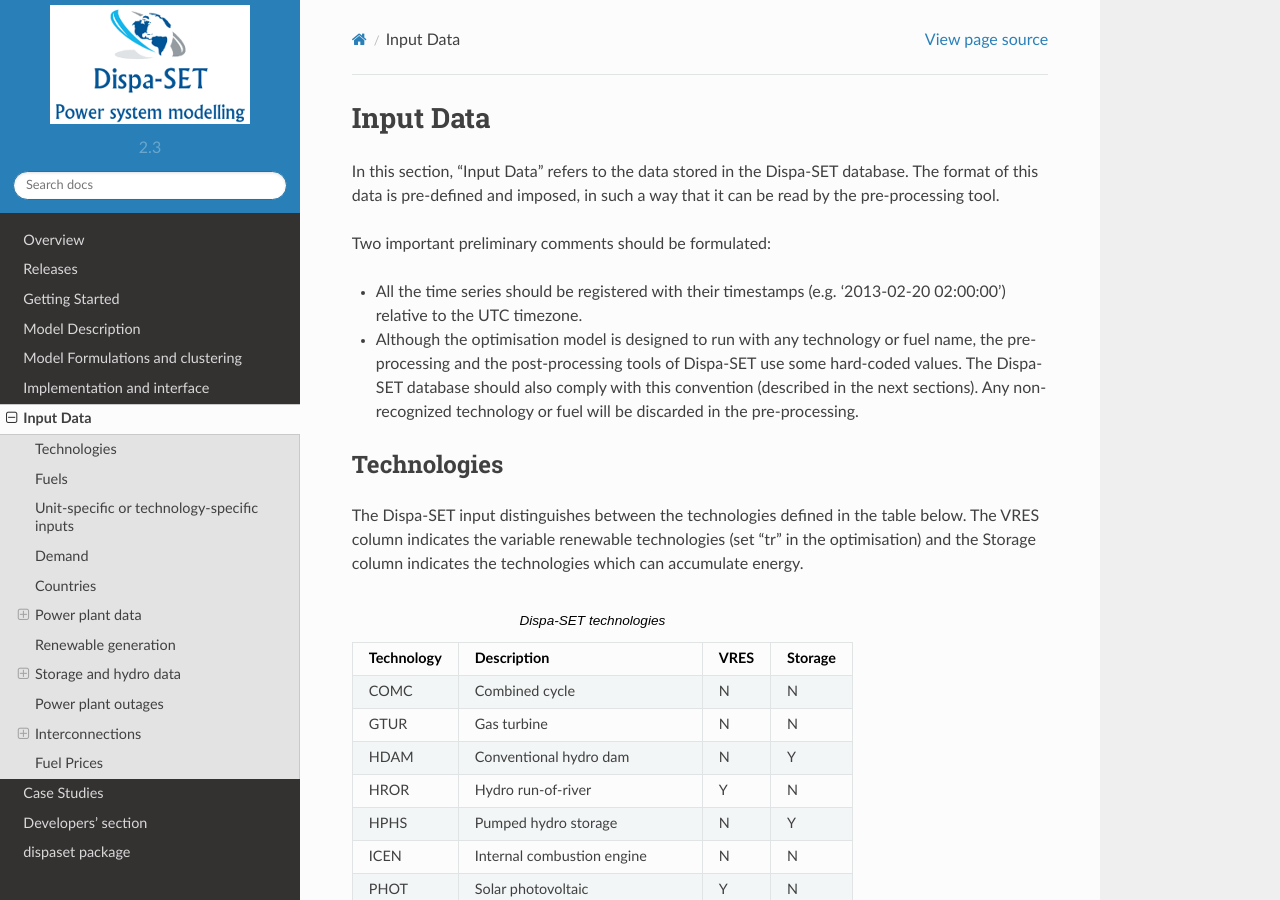
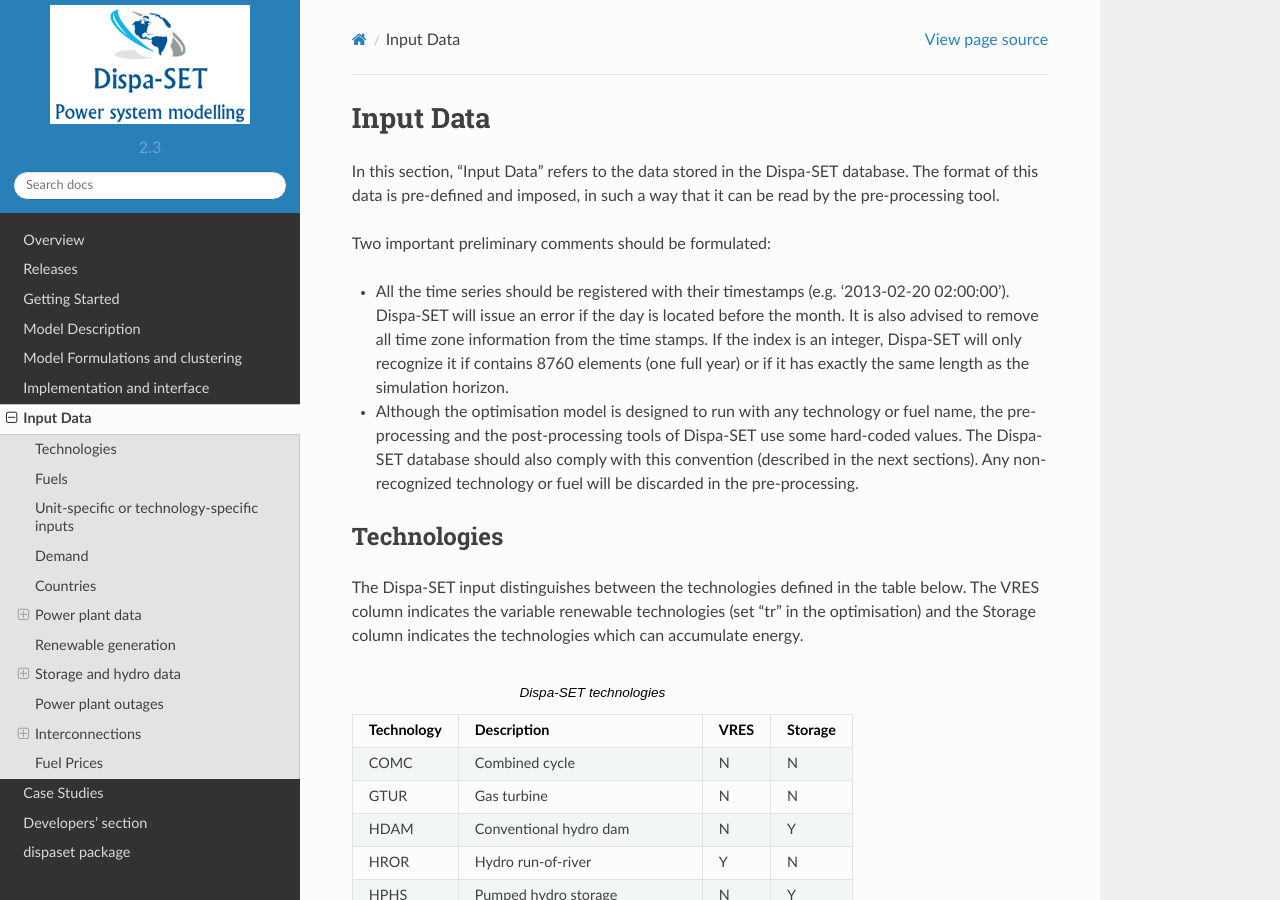
Before and after one commit to energy-modelling-toolkit/Dispa-SET, a Sphinx documentation site: the page built from Docs/data.rst, in a window 1280 px wide and 900 px high. Built offline with Sphinx 7.4.7 and the Read the Docs theme 2.0.0, drawn with Linux system fonts in a browser that asks for light colours.

Commit message:
updated doc

```diff
--- a/Docs/data.rst
+++ b/Docs/data.rst
@@ -7,7 +7,7 @@ In this section, "Input Data" refers to the data stored in the Dispa-SET databas
 
 Two important preliminary comments should be formulated:
 
-* All the time series should be registered with their timestamps (e.g. '2013-02-20 02:00:00') relative to the UTC timezone.
+* All the time series should be registered with their timestamps (e.g. '2013-02-20 02:00:00'). Dispa-SET will issue an error if the day is located before the month. It is also advised to remove all time zone information from the time stamps. If the index is an integer, Dispa-SET will only recognize it if contains 8760 elements (one full year) or if it has exactly the same length as the simulation horizon.
 * Although the optimisation model is designed to run with any technology or fuel name, the pre-processing and the post-processing tools of Dispa-SET use some hard-coded values. The Dispa-SET database should also comply with this convention (described in the next sections). Any non-recognized technology or fuel will be discarded in the pre-processing.
 
 Technologies
```
